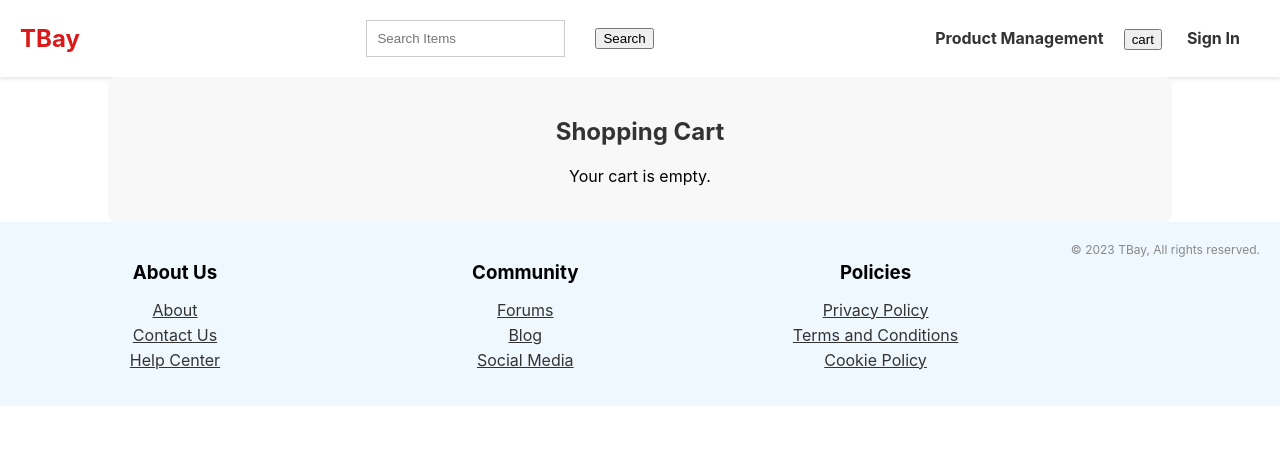
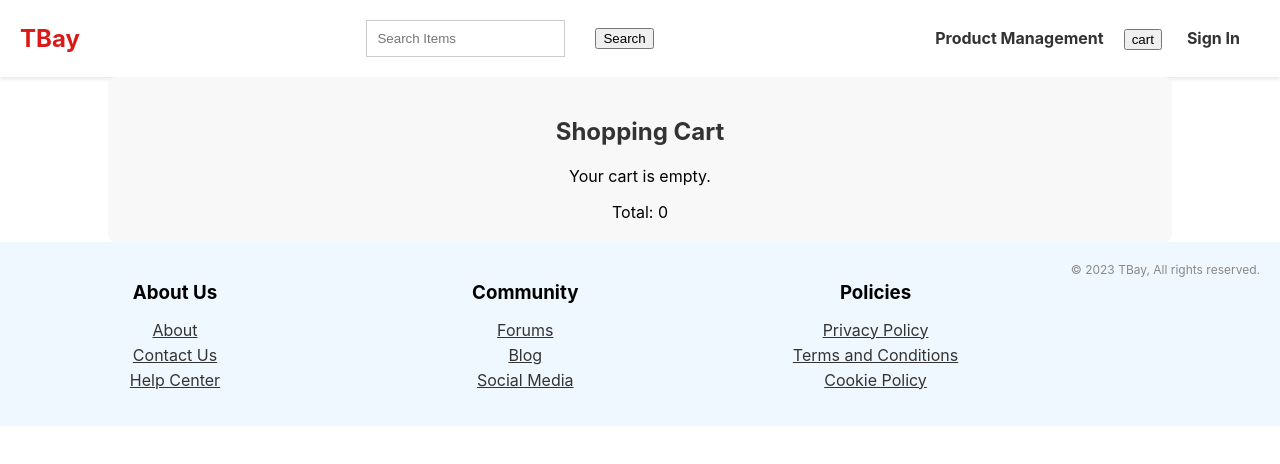
Before and after one commit to trids/ecomm-app-tsx, a React (Create React App) app: page /cart in a window 1280 px wide. Shown: the top 464 px of the page. Built offline with nearby package versions, Linux system fonts and the light colour scheme.

Commit message:
middlewire thurnks

```diff
--- a/package.json
+++ b/package.json
@@ -20,6 +20,7 @@
     "react-router-dom": "^6.28.0",
     "react-scripts": "5.0.1",
     "redux": "^5.0.1",
+    "redux-thunk": "^3.1.0",
     "typescript": "^4.9.5",
     "web-vitals": "^2.1.4"
   },
--- a/src/components/Cart.tsx
+++ b/src/components/Cart.tsx
@@ -12,6 +12,11 @@ const Cart: React.FC = () => {
     const handleRemove = (productId: number) => {
         dispatch(removeFromCart(productId));
     };
+
+    var sum = 0;
+    const tot = cart.map((product) => {
+        sum = sum+  product.price;
+    });
 
     return (
         <div className="cart-container">
@@ -30,11 +35,15 @@ const Cart: React.FC = () => {
                                     Remove
                                 </button>
                             </div>
+
                         </li>
                     ))}
                 </ul>
+
             )}
+            <div>Total: {sum}</div>
         </div>
+
     );
 };
 
--- a/src/store/CartReducer.tsx
+++ b/src/store/CartReducer.tsx
@@ -15,7 +15,10 @@ const initialState: CartState = {
     cart: [],
 };
 
-export const cartReducer = (state = initialState, action: CartActionTypes): CartState => {
+export const cartReducer = (
+    state: CartState = initialState,
+    action: CartActionTypes):
+    CartState => {
     switch (action.type) {
         case ADD_TO_CART:
             return { ...state, cart: [...state.cart, action.payload] };
```
Also changed, not shown: src/store/index.tsx (+6 -1 lines), 1 other file (tests, documents, lock files or other folders).
